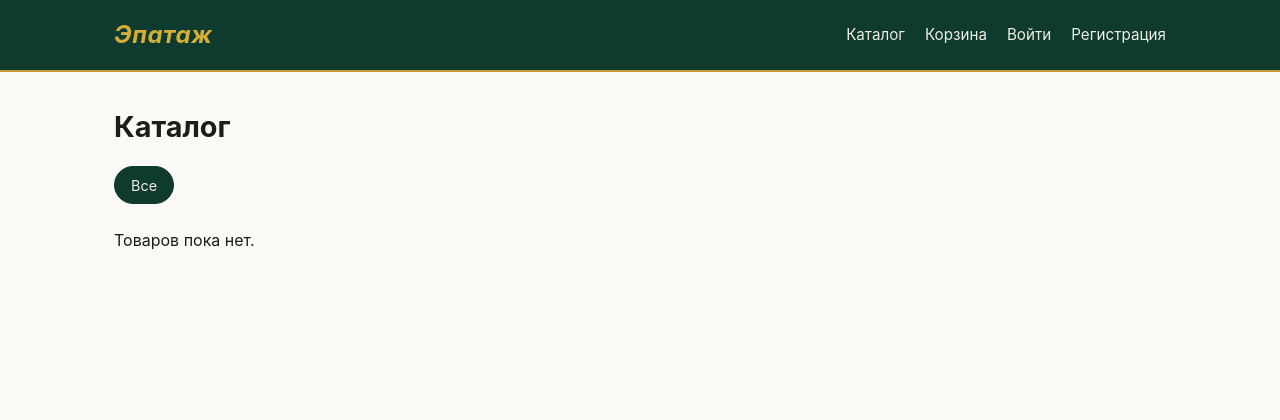
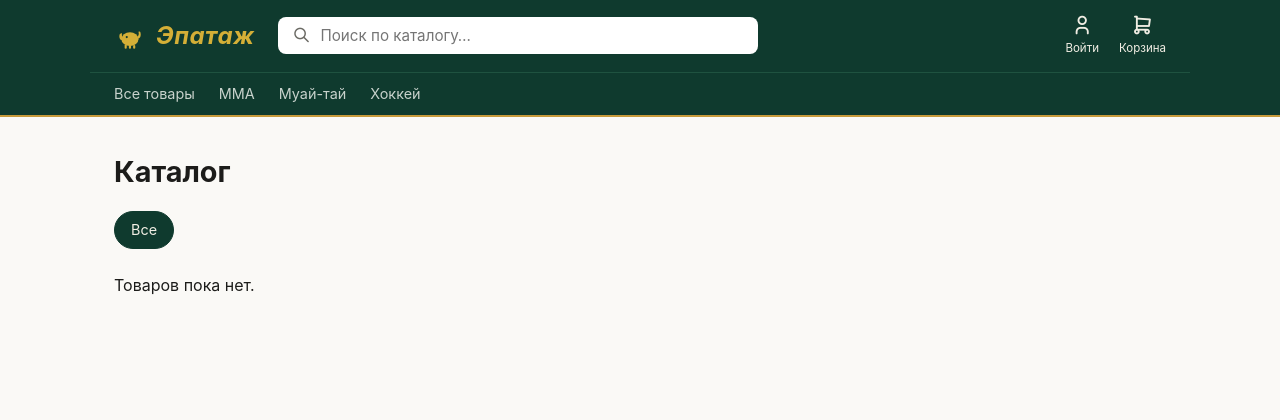
Before and after one commit to LeojBang/epatazh-shop, a Python web app: template app/templates/catalog/index.html in a window 1280 px wide. Shown: the top 420 px of the page. Run offline with Jinja, Linux system fonts and the light colour scheme; the template is opened without the code that fills it, so the values that code supplies are empty; some libraries are stand-ins or nearby versions.

Commit message:
Redesign header with logo, icons, category nav and live search suggestions

```diff
--- a/app/static/css/style.css
+++ b/app/static/css/style.css
@@ -49,40 +49,84 @@ h2 { font-size: 1.4rem; font-weight: 600; }
 h3 { font-size: 1.1rem; font-weight: 600; }
 
 /* ===== Шапка ===== */
-.site-header {
-    background: var(--green);
-    border-bottom: 2px solid var(--gold);
-}
-.site-header__inner {
+/* ===== Шапка ===== */
+.site-header { background: var(--green); border-bottom: 2px solid var(--gold); }
+.site-header__main {
     max-width: var(--maxw);
     margin: 0 auto;
-    padding: 1rem 1.5rem;
+    padding: 0.9rem 1.5rem;
     display: flex;
     align-items: center;
-    justify-content: space-between;
-    gap: 1rem;
+    gap: 1.5rem;
 }
 .logo {
-    color: var(--gold-soft);
-    font-size: 1.5rem;
-    font-weight: 700;
-    font-style: italic;
-    letter-spacing: 0.5px;
-    text-decoration: none;
-}
-.site-header nav {
     display: flex;
     align-items: center;
-    gap: 1.25rem;
+    gap: 0.5rem;
+    color: var(--gold-soft);
+    text-decoration: none;
+    flex-shrink: 0;
 }
-.site-header nav a {
-    color: var(--text-on-dark);
-    text-decoration: none;
-    font-size: 0.95rem;
+.logo-elephant { color: var(--gold-soft); }
+.logo-text { font-size: 1.5rem; font-weight: 700; font-style: italic; letter-spacing: 0.5px; }
+
+.header-search {
+    flex: 1;
+    display: flex;
+    align-items: center;
+    gap: 0.5rem;
+    background: #fff;
+    border-radius: var(--radius);
+    padding: 0.5rem 0.9rem;
+    max-width: 480px;
 }
-.site-header nav a:hover { color: var(--gold-soft); }
-.nav-user { color: var(--gold-soft); font-size: 0.9rem; }
+.header-search i { color: var(--text-muted); font-size: 1.1rem; }
+.header-search input {
+    flex: 1; border: none; outline: none; font-size: 0.95rem;
+    font-family: inherit; background: transparent; color: var(--text);
+}
 
+.header-actions { display: flex; align-items: center; gap: 1.25rem; margin-left: auto; }
+.action-item {
+    display: flex; flex-direction: column; align-items: center; gap: 2px;
+    color: var(--text-on-dark); text-decoration: none; position: relative;
+}
+.action-item i { font-size: 1.4rem; }
+.action-item span { font-size: 0.72rem; }
+.action-item:hover { color: var(--gold-soft); }
+.cart-badge {
+    position: absolute; top: -6px; right: -8px;
+    background: var(--gold); color: var(--green-dark);
+    font-size: 0.68rem; font-weight: 700;
+    min-width: 17px; height: 17px; line-height: 17px;
+    text-align: center; border-radius: 9px; padding: 0 4px;
+}
+
+.header-nav {
+    max-width: var(--maxw);
+    margin: 0 auto;
+    padding: 0.6rem 1.5rem;
+    display: flex;
+    align-items: center;
+    gap: 1.5rem;
+    border-top: 1px solid var(--green-line);
+}
+.header-nav a {
+    color: #c8d2cc; text-decoration: none; font-size: 0.9rem;
+}
+.header-nav a:hover { color: var(--gold-soft); }
+.nav-logout {
+    background: none; border: none; color: #c8d2cc;
+    cursor: pointer; font: inherit; font-size: 0.9rem; padding: 0;
+}
+.nav-logout:hover { color: var(--gold-soft); }
+
+@media (max-width: 700px) {
+    .site-header__main { flex-wrap: wrap; gap: 0.75rem; }
+    .header-search { order: 3; max-width: 100%; width: 100%; }
+    .action-item span { display: none; }
+    .header-nav { flex-wrap: wrap; gap: 1rem; }
+}
 /* ===== Контейнер ===== */
 .container {
     max-width: var(--maxw);
@@ -414,3 +458,36 @@ h3 { font-size: 1.1rem; font-weight: 600; }
 }
 .order-number-box strong { display: block; font-size: 1.1rem; color: var(--green); margin: 0.3rem 0; word-break: break-all; }
 .order-number-box small { color: var(--text-muted); font-size: 0.82rem; }
+
+.search-wrap { position: relative; flex: 1; max-width: 480px; }
+.header-search { width: 100%; max-width: none; }
+.search-suggest {
+    display: none;
+    position: absolute;
+    top: calc(100% + 6px);
+    left: 0;
+    right: 0;
+    background: #fff;
+    border: 1px solid var(--border);
+    border-radius: var(--radius);
+    box-shadow: 0 6px 24px rgba(0,0,0,0.12);
+    z-index: 100;
+    overflow: hidden;
+}
+.search-suggest.active { display: block; }
+.suggest-item {
+    display: flex; align-items: center; gap: 0.75rem;
+    padding: 0.6rem 0.9rem; text-decoration: none; color: var(--text);
+    border-bottom: 1px solid var(--border);
+}
+.suggest-item:last-child { border-bottom: none; }
+.suggest-item:hover { background: #f4f2ec; }
+.suggest-item img, .suggest-noimg {
+    width: 44px; height: 44px; border-radius: 6px; object-fit: cover;
+    background: #f0eee8; flex-shrink: 0;
+}
+.suggest-info { flex: 1; display: flex; flex-direction: column; }
+.suggest-name { font-size: 0.9rem; font-weight: 500; }
+.suggest-cat { font-size: 0.78rem; color: var(--text-muted); }
+.suggest-price { font-weight: 700; color: var(--green); font-size: 0.9rem; }
+.suggest-empty { padding: 0.9rem; color: var(--text-muted); font-size: 0.9rem; text-align: center; }
--- a/app/templates/base.html
+++ b/app/templates/base.html
@@ -5,26 +5,68 @@
     <meta name="viewport" content="width=device-width, initial-scale=1.0">
     <title>{% block title %}Эпатаж{% endblock %}</title>
     <link rel="stylesheet" href="/static/css/style.css">
+    <link rel="stylesheet" href="https://cdn.jsdelivr.net/npm/@tabler/icons-webfont@3.0.0/dist/tabler-icons.min.css">
 </head>
 <body>
     <header class="site-header">
-        <div class="site-header__inner">
-            <a class="logo" href="/">Эпатаж</a>
-            <nav>
-                <a href="/catalog">Каталог</a>
-                <a href="/cart" class="cart-link">Корзина{% if request.state.cart_count %}<span class="cart-badge">{{ request.state.cart_count }}</span>{% endif %}</a>
+        <div class="site-header__main">
+            <a class="logo" href="/">
+                <svg class="logo-elephant" width="34" height="34" viewBox="0 0 64 64" aria-hidden="true">
+                    <ellipse cx="30" cy="38" rx="16" ry="13" fill="currentColor"/>
+                    <path d="M16 40 Q10 40 10 32 Q10 26 15 27 Q14 34 18 36 Z" fill="currentColor"/>
+                    <rect x="20" y="48" width="4" height="8" rx="2" fill="currentColor"/>
+                    <rect x="28" y="49" width="4" height="7" rx="2" fill="currentColor"/>
+                    <rect x="36" y="49" width="4" height="7" rx="2" fill="currentColor"/>
+                    <path d="M44 38 Q52 36 50 26 Q49 22 46 24 Q48 30 44 33 Z" fill="currentColor"/>
+                    <circle cx="24" cy="34" r="2" fill="var(--green)"/>
+                </svg>
+                <span class="logo-text">Эпатаж</span>
+            </a>
+
+            <div class="search-wrap">
+                <form class="header-search" action="/search" method="get">
+                    <i class="ti ti-search" aria-hidden="true"></i>
+                    <input type="text" name="q" id="searchInput" autocomplete="off"
+                           placeholder="Поиск по каталогу…"
+                           value="{{ request.query_params.get('q', '') }}">
+                </form>
+                <div class="search-suggest" id="searchSuggest"></div>
+            </div>
+
+            <nav class="header-actions">
                 {% if user %}
-                <a href="/account" class="nav-user">{{ user.full_name or user.email }}</a>
-                <a href="/account/orders">Заказы</a>
-                    <form action="/logout" method="post" class="inline-form">
-                        <button type="submit" class="link-button" style="color: var(--text-on-dark);">Выйти</button>
-                    </form>
+                    <a href="/account" class="action-item">
+                        <i class="ti ti-user" aria-hidden="true"></i>
+                        <span>Профиль</span>
+                    </a>
                 {% else %}
-                    <a href="/login">Войти</a>
-                    <a href="/register">Регистрация</a>
+                    <a href="/login" class="action-item">
+                        <i class="ti ti-user" aria-hidden="true"></i>
+                        <span>Войти</span>
+                    </a>
                 {% endif %}
+                <a href="/cart" class="action-item action-cart">
+                    <i class="ti ti-shopping-cart" aria-hidden="true"></i>
+                    <span>Корзина</span>
+                    {% if request.state.cart_count %}
+                        <span class="cart-badge">{{ request.state.cart_count }}</span>
+                    {% endif %}
+                </a>
             </nav>
         </div>
+
+        <nav class="header-nav">
+            <a href="/catalog">Все товары</a>
+            <a href="/catalog?category=mma">ММА</a>
+            <a href="/catalog?category=muay-thai">Муай-тай</a>
+            <a href="/catalog?category=hockey">Хоккей</a>
+            {% if user %}
+                <a href="/account/orders">Мои заказы</a>
+                <form action="/logout" method="post" class="inline-form" style="margin-left:auto;">
+                    <button type="submit" class="nav-logout">Выйти</button>
+                </form>
+            {% endif %}
+        </nav>
     </header>
 
     <main class="container">
```
Also changed, not shown: app/catalog/router.py (+47 -8 lines), app/catalog/service.py (+18 -2 lines), app/static/js/app.js (+60 -0 lines), app/templates/catalog/search.html (added, +29 -0 lines).
